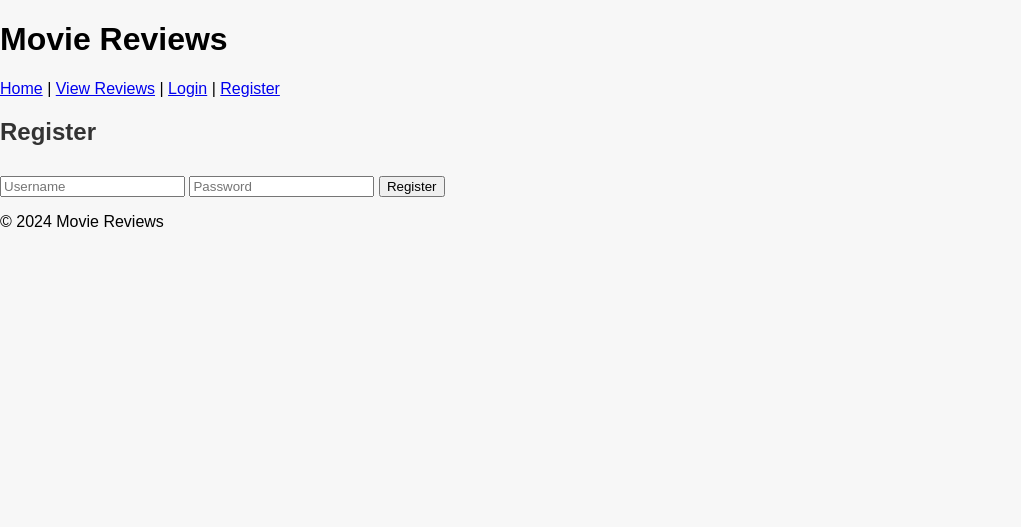
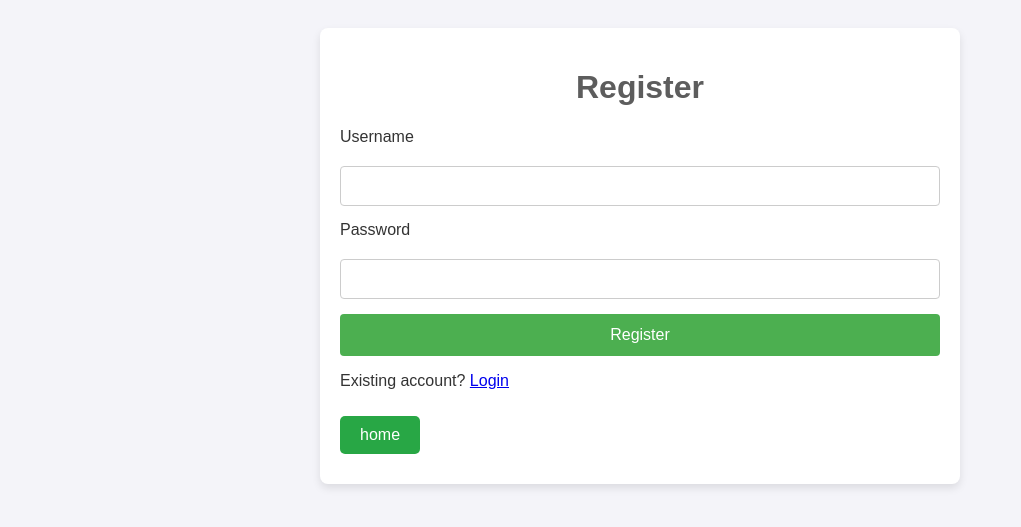
Before and after one commit to Krithik-7/Movie-Game_Review, a Flask app: page /register in a window 1280 px wide. Shown: the top 527 px of the page, without its empty margins (0-1021 px from the left). Run offline with Flask 3, Linux system fonts and the light colour scheme.

Commit message:
register.html

```diff
--- a/game-movie - Copy/template/register.html
+++ b/game-movie - Copy/template/register.html
@@ -1,15 +1,35 @@
-{% extends "base.html" %}
+<!DOCTYPE html>
+<html lang="en">
+<head>
+    <meta charset="UTF-8">
+    <meta name="viewport" content="width=device-width, initial-scale=1.0">
+    <title>Register</title>
+    <link rel="stylesheet" href="{{ url_for('static', filename='css/styles4.css') }}">
+</head>
+<body>
+    <div class="container">
+        <h1 class="title">Register</h1>
 
-{% block title %}Register{% endblock %}
 
-{% block content %}
-<h2>Register</h2>
 
-<!-- Registration Form -->
-<form method="POST">
-    <input type="text" name="username" placeholder="Username" required>
-    <input type="password" name="password" placeholder="Password" required>
-    <button type="submit">Register</button>
-</form>
+        <form action="{{ url_for('register') }}" method="POST" class="form-container">
+            <label for="username" class="label">Username</label>
+            <input type="text" id="username" name="username" required class="input-field">
 
-{% endblock %}
+
+
+            <label for="password" class="label">Password</label>
+            <input type="password" id="password" name="password" required class="input-field">
+
+            <button type="submit" class="submit-btn">Register</button>
+        </form>
+
+        <div class="footer">
+            <p>Existing account? <a href="{{ url_for('login') }}" class="link">Login</a></p>
+<a href="{{ url_for('index') }}" style="display: inline-block; padding: 10px 20px; margin: 10px 0; font-size: 16px; color: #fff; background-color: #28a745; text-decoration: none; border-radius: 5px; border: none; text-align: center; cursor: pointer;">
+home</a>
+        </div>
+    </div>
+
+</body>
+</html>
```
